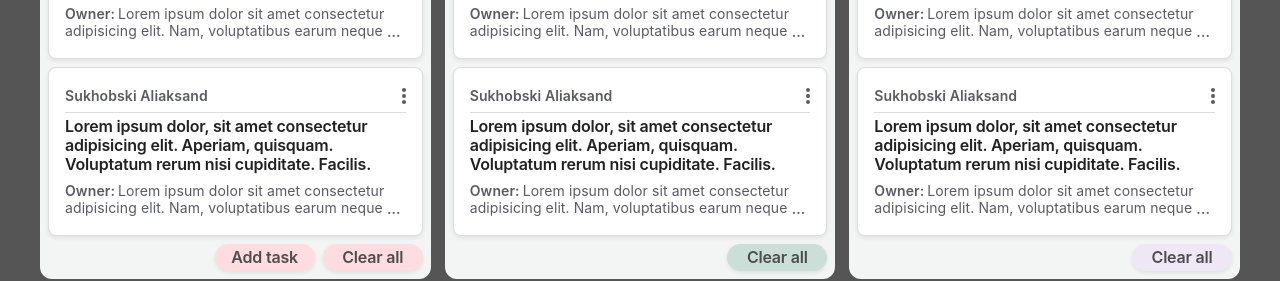
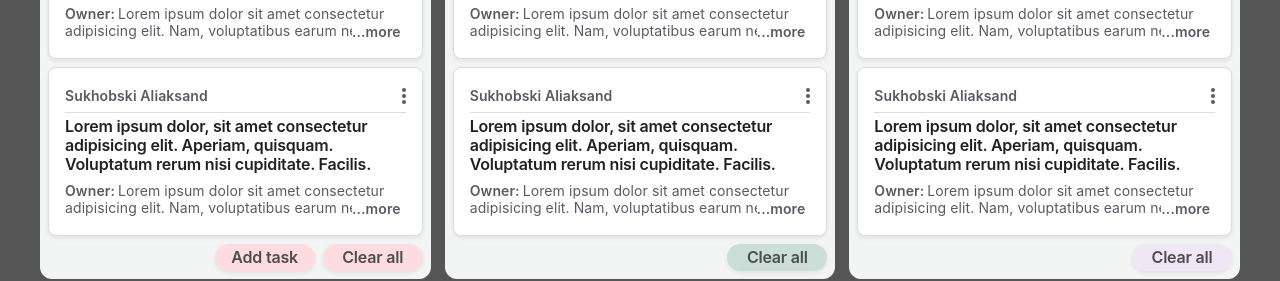
Before and after one commit to suhobski/kanban, a website built with Parcel: page index.html in a window 1280 px wide. Shown: the part 169-450 px from the top of the page. Built offline with nearby package versions, Linux system fonts and the light colour scheme.

Commit message:
refactor: chagne display full comment button

```diff
--- a/index.html
+++ b/index.html
@@ -30,7 +30,7 @@
             </div>
           </div>
           <h3 class="task__title">Lorem ipsum dolor, sit amet consectetur adipisicing elit. Aperiam, quisquam. Voluptatum rerum nisi cupiditate. Facilis.</h3>
-          <p class="task__comment"><span class="task__comment-owner">Owner:</span>Lorem ipsum dolor sit amet consectetur adipisicing elit. Nam, voluptatibus earum neque facilis ab deserunt? Itaque quaerat excepturi eaque quisquam!<button class="task__button--full-comment">...</button></p>
+          <p class="task__comment"><span class="task__comment-owner">Owner:</span>Lorem ipsum dolor sit amet consectetur adipisicing elit. Nam, voluptatibus earum neque facilis ab deserunt? Itaque quaerat excepturi eaque quisquam!<button class="task__button--full-comment">...more</button></p>
         </li>
         <li class="task">
           <div class="task__header">
@@ -46,7 +46,7 @@
             </div>
           </div>
           <h3 class="task__title">Lorem ipsum dolor, sit amet consectetur adipisicing elit. Aperiam, quisquam. Voluptatum rerum nisi cupiditate. Facilis.</h3>
-          <p class="task__comment"><span class="task__comment-owner">Owner:</span>Lorem ipsum dolor sit amet consectetur adipisicing elit. Nam, voluptatibus earum neque facilis ab deserunt? Itaque quaerat excepturi eaque quisquam!<button class="task__button--full-comment">...</button></p>
+          <p class="task__comment"><span class="task__comment-owner">Owner:</span>Lorem ipsum dolor sit amet consectetur adipisicing elit. Nam, voluptatibus earum neque facilis ab deserunt? Itaque quaerat excepturi eaque quisquam!<button class="task__button--full-comment">...more</button></p>
         </li>
       </ul>
       <div class="card__footer">
@@ -72,7 +72,7 @@
             </div>
           </div>
           <h3 class="task__title">Lorem ipsum dolor, sit amet consectetur adipisicing elit. Aperiam, quisquam. Voluptatum rerum nisi cupiditate. Facilis.</h3>
-          <p class="task__comment"><span class="task__comment-owner">Owner:</span>Lorem ipsum dolor sit amet consectetur adipisicing elit. Nam, voluptatibus earum neque facilis ab deserunt? Itaque quaerat excepturi eaque quisquam!<button class="task__button--full-comment">...</button></p>
+          <p class="task__comment"><span class="task__comment-owner">Owner:</span>Lorem ipsum dolor sit amet consectetur adipisicing elit. Nam, voluptatibus earum neque facilis ab deserunt? Itaque quaerat excepturi eaque quisquam!<button class="task__button--full-comment">...more</button></p>
         </li>
         <li class="task">
           <div class="task__header">
@@ -86,7 +86,7 @@
             </div>
           </div>
           <h3 class="task__title">Lorem ipsum dolor, sit amet consectetur adipisicing elit. Aperiam, quisquam. Voluptatum rerum nisi cupiditate. Facilis.</h3>
-          <p class="task__comment"><span class="task__comment-owner">Owner:</span>Lorem ipsum dolor sit amet consectetur adipisicing elit. Nam, voluptatibus earum neque facilis ab deserunt? Itaque quaerat excepturi eaque quisquam!<button class="task__button--full-comment">...</button></p>
+          <p class="task__comment"><span class="task__comment-owner">Owner:</span>Lorem ipsum dolor sit amet consectetur adipisicing elit. Nam, voluptatibus earum neque facilis ab deserunt? Itaque quaerat excepturi eaque quisquam!<button class="task__button--full-comment">...more</button></p>
         </li>
       </ul>
       <div class="card__footer">
@@ -111,7 +111,7 @@
             </div>
           </div>
           <h3 class="task__title">Lorem ipsum dolor, sit amet consectetur adipisicing elit. Aperiam, quisquam. Voluptatum rerum nisi cupiditate. Facilis.</h3>
-          <p class="task__comment"><span class="task__comment-owner">Owner:</span>Lorem ipsum dolor sit amet consectetur adipisicing elit. Nam, voluptatibus earum neque facilis ab deserunt? Itaque quaerat excepturi eaque quisquam!<button class="task__button--full-comment">...</button></p>
+          <p class="task__comment"><span class="task__comment-owner">Owner:</span>Lorem ipsum dolor sit amet consectetur adipisicing elit. Nam, voluptatibus earum neque facilis ab deserunt? Itaque quaerat excepturi eaque quisquam!<button class="task__button--full-comment">...more</button></p>
         </li>
         <li class="task">
           <div class="task__header">
@@ -125,7 +125,7 @@
             </div>
           </div>
           <h3 class="task__title">Lorem ipsum dolor, sit amet consectetur adipisicing elit. Aperiam, quisquam. Voluptatum rerum nisi cupiditate. Facilis.</h3>
-          <p class="task__comment"><span class="task__comment-owner">Owner:</span>Lorem ipsum dolor sit amet consectetur adipisicing elit. Nam, voluptatibus earum neque facilis ab deserunt? Itaque quaerat excepturi eaque quisquam!<button class="task__button--full-comment">...</button></p>
+          <p class="task__comment"><span class="task__comment-owner">Owner:</span>Lorem ipsum dolor sit amet consectetur adipisicing elit. Nam, voluptatibus earum neque facilis ab deserunt? Itaque quaerat excepturi eaque quisquam!<button class="task__button--full-comment">...more</button></p>
         </li>
       </ul>
       <div class="card__footer">
@@ -183,7 +183,7 @@
               </div>
             </div>
             <h3 class="task__title">Lorem ipsum dolor, sit amet consectetur adipisicing elit. Aperiam, quisquam. Voluptatum rerum nisi cupiditate. Facilis.</h3>
-            <p class="task__comment"><span class="task__comment-owner">Owner:</span>Lorem ipsum dolor sit amet consectetur adipisicing elit. Nam, voluptatibus earum neque facilis ab deserunt? Itaque quaerat excepturi eaque quisquam!<button class="task__button--full-comment">...</button></p>
+            <p class="task__comment"><span class="task__comment-owner">Owner:</span>Lorem ipsum dolor sit amet consectetur adipisicing elit. Nam, voluptatibus earum neque facilis ab deserunt? Itaque quaerat excepturi eaque quisquam!<button class="task__button--full-comment">...more</button></p>
           </li>
         </div>
         <div class="modal-delete-task__footer">
```
